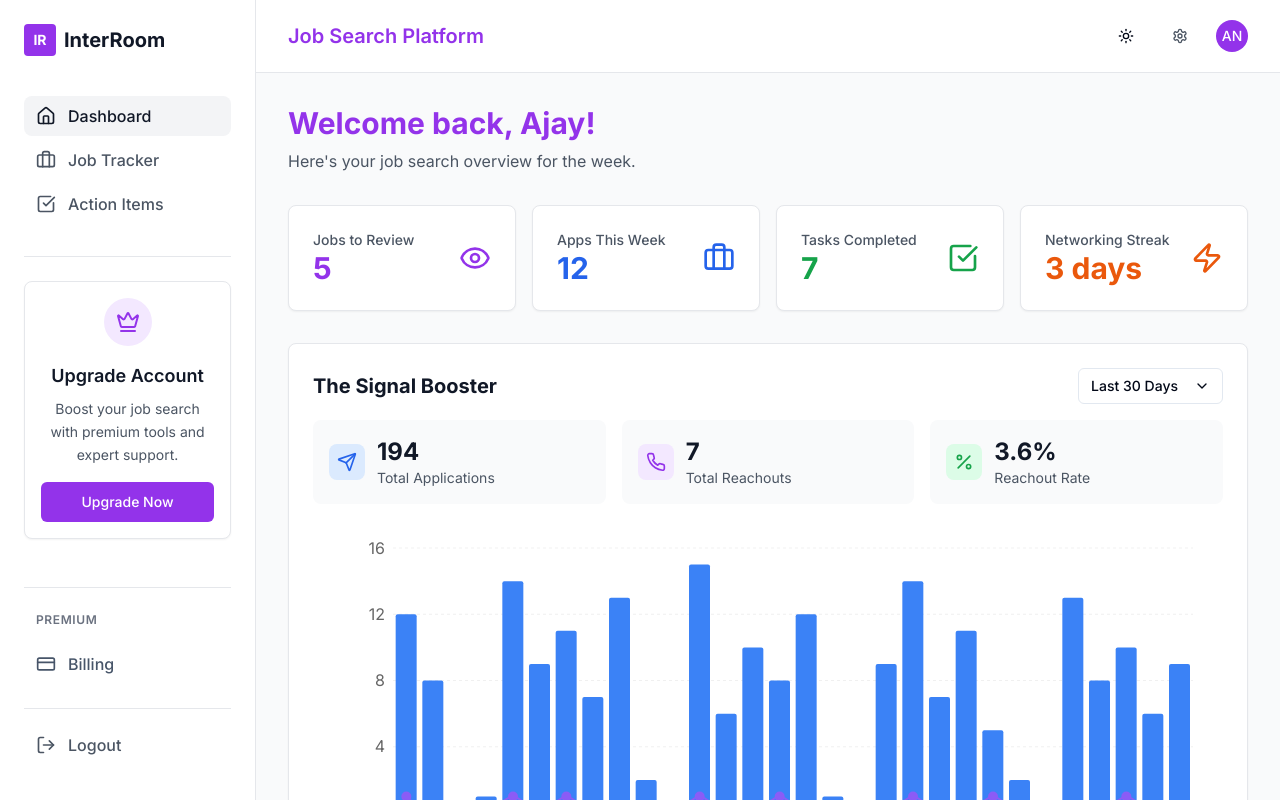
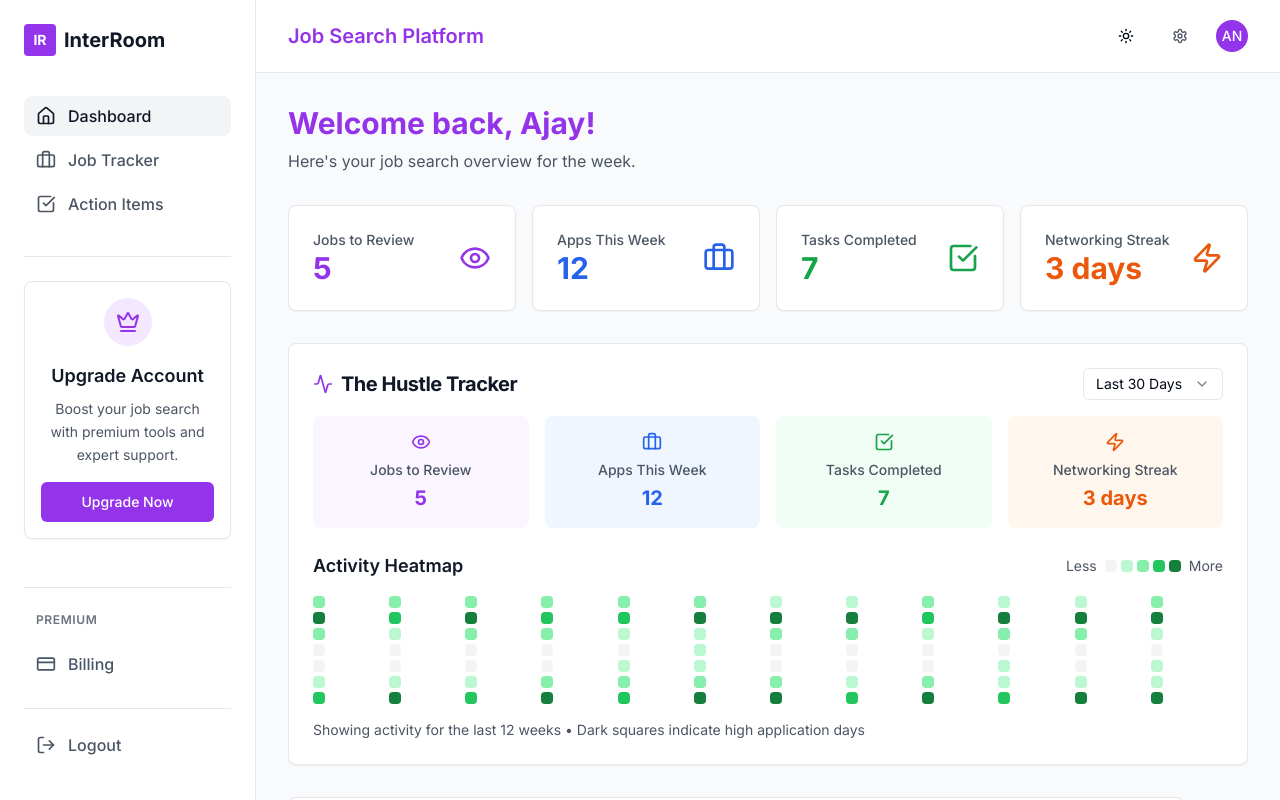
Before and after one commit to interroom-product/action-items, a Next.js app: page /dashboard in a window 1280 px wide. Shown: the top 800 px of the page. Built offline with nearby package versions, Linux system fonts and the light colour scheme.

Commit message:
revert to v8 version of job-search-platform
Co-authored-by: null <215475725+interroom-product@users.noreply.github.com>

```diff
--- a/app/dashboard/page.tsx
+++ b/app/dashboard/page.tsx
@@ -92,7 +92,9 @@ export default function DashboardPage() {
           </Card>
         </div>
 
-        <SignalBoosterCard />
+        <div className="max-w-6xl">
+          <SignalBoosterCard />
+        </div>
 
         <div className="max-w-4xl">
           <InterviewPipeline interviews={mockInterviews} />
--- a/components/signal-booster-card.tsx
+++ b/components/signal-booster-card.tsx
@@ -1,127 +1,195 @@
 "use client"
 
-import { Card, CardContent, CardHeader } from "@/components/ui/card"
-import { Button } from "@/components/ui/button"
-import { ChevronDown, Send, Phone, Percent } from "lucide-react"
-import { Bar, Line, XAxis, YAxis, CartesianGrid, Tooltip, ResponsiveContainer, ComposedChart } from "recharts"
+import { Card, CardContent, CardHeader, CardTitle } from "@/components/ui/card"
+import { Select, SelectContent, SelectItem, SelectTrigger, SelectValue } from "@/components/ui/select"
+import { Activity, Eye, Briefcase, CheckSquare, Zap } from "lucide-react"
+import { useState } from "react"
 
-const jobSearchData = [
-  { date: "Aug 1", applications: 12, reachouts: 1 },
-  { date: "Aug 2", applications: 8, reachouts: 0 },
-  { date: "Aug 3", applications: 0, reachouts: 0 },
-  { date: "Aug 4", applications: 1, reachouts: 0 },
-  { date: "Aug 5", applications: 14, reachouts: 1 },
-  { date: "Aug 6", applications: 9, reachouts: 0 },
-  { date: "Aug 7", applications: 11, reachouts: 1 },
-  { date: "Aug 8", applications: 7, reachouts: 0 },
-  { date: "Aug 9", applications: 13, reachouts: 0 },
-  { date: "Aug 10", applications: 2, reachouts: 0 },
-  { date: "Aug 11", applications: 0, reachouts: 0 },
-  { date: "Aug 12", applications: 15, reachouts: 1 },
-  { date: "Aug 13", applications: 6, reachouts: 0 },
-  { date: "Aug 14", applications: 10, reachouts: 0 },
-  { date: "Aug 15", applications: 8, reachouts: 1 },
-  { date: "Aug 16", applications: 12, reachouts: 0 },
-  { date: "Aug 17", applications: 1, reachouts: 0 },
-  { date: "Aug 18", applications: 0, reachouts: 0 },
-  { date: "Aug 19", applications: 9, reachouts: 0 },
-  { date: "Aug 20", applications: 14, reachouts: 1 },
-  { date: "Aug 21", applications: 7, reachouts: 0 },
-  { date: "Aug 22", applications: 11, reachouts: 0 },
-  { date: "Aug 23", applications: 5, reachouts: 1 },
-  { date: "Aug 24", applications: 2, reachouts: 0 },
-  { date: "Aug 25", applications: 0, reachouts: 0 },
-  { date: "Aug 26", applications: 13, reachouts: 0 },
-  { date: "Aug 27", applications: 8, reachouts: 0 },
-  { date: "Aug 28", applications: 10, reachouts: 1 },
-  { date: "Aug 29", applications: 6, reachouts: 0 },
-  { date: "Aug 30", applications: 9, reachouts: 0 },
-]
+// Generate activity data for the last 12 weeks (84 days)
+const generateActivityData = () => {
+  const data = []
+  const today = new Date()
 
-const CustomTooltip = ({ active, payload, label }: any) => {
-  if (active && payload && payload.length) {
-    return (
-      <div className="bg-gray-900 dark:bg-gray-800 text-white p-3 rounded-lg shadow-lg border border-gray-700">
-        <p className="font-medium">{label}</p>
-        <p className="text-blue-400">Applications: {payload[0]?.value || 0}</p>
-        <p className="text-purple-400">Reachouts: {payload[1]?.value || 0}</p>
-      </div>
-    )
+  for (let i = 83; i >= 0; i--) {
+    const date = new Date(today)
+    date.setDate(date.getDate() - i)
+
+    // Create realistic patterns: higher activity on weekdays, batch application days
+    const dayOfWeek = date.getDay()
+    const isWeekend = dayOfWeek === 0 || dayOfWeek === 6
+    const isBatchDay = dayOfWeek === 2 || dayOfWeek === 4 // Tuesday/Thursday batch days
+
+    let applications = 0
+    let reachouts = 0
+
+    if (!isWeekend) {
+      if (isBatchDay) {
+        applications = Math.floor(Math.random() * 8) + 5 // 5-12 applications on batch days
+        reachouts = Math.floor(Math.random() * 3) + 1 // 1-3 reachouts
+      } else {
+        applications = Math.floor(Math.random() * 4) + 1 // 1-4 applications on regular days
+        reachouts = Math.random() > 0.7 ? Math.floor(Math.random() * 2) + 1 : 0 // Occasional reachouts
+      }
+    } else {
+      // Weekend activity is minimal
+      applications = Math.random() > 0.8 ? 1 : 0
+      reachouts = 0
+    }
+
+    const totalActivity = applications + reachouts
+    let level = 0
+    if (totalActivity === 0) level = 0
+    else if (totalActivity <= 2) level = 1
+    else if (totalActivity <= 5) level = 2
+    else if (totalActivity <= 8) level = 3
+    else level = 4
+
+    data.push({
+      date: date.toISOString().split("T")[0],
+      applications,
+      reachouts,
+      level,
+      dayOfWeek,
+      month: date.getMonth(),
+      day: date.getDate(),
+    })
   }
-  return null
+
+  return data
 }
 
+const activityData = generateActivityData()
+
 export function SignalBoosterCard() {
+  const [hoveredDay, setHoveredDay] = useState<any>(null)
+
+  const metrics = [
+    { label: "Jobs to Review", value: "5", icon: Eye, color: "purple" },
+    { label: "Apps This Week", value: "12", icon: Briefcase, color: "blue" },
+    { label: "Tasks Completed", value: "7", icon: CheckSquare, color: "green" },
+    { label: "Networking Streak", value: "3 days", icon: Zap, color: "orange" },
+  ]
+
+  const getActivityColor = (level: number) => {
+    switch (level) {
+      case 0:
+        return "bg-gray-100 dark:bg-gray-800"
+      case 1:
+        return "bg-green-200 dark:bg-green-900"
+      case 2:
+        return "bg-green-300 dark:bg-green-700"
+      case 3:
+        return "bg-green-500 dark:bg-green-600"
+      case 4:
+        return "bg-green-700 dark:bg-green-500"
+      default:
+        return "bg-gray-100 dark:bg-gray-800"
+    }
+  }
+
+  const formatDate = (dateStr: string) => {
+    const date = new Date(dateStr)
+    return date.toLocaleDateString("en-US", { month: "short", day: "numeric" })
+  }
+
+  // Group data by weeks for display
+  const weeks = []
+  for (let i = 0; i < activityData.length; i += 7) {
+    weeks.push(activityData.slice(i, i + 7))
+  }
+
   return (
-    <Card className="bg-white dark:bg-gray-800 border-gray-200 dark:border-gray-700 shadow-sm">
-      <CardHeader className="pb-4">
-        <div className="flex items-center justify-between">
-          <h3 className="text-xl font-bold text-gray-900 dark:text-white">The Signal Booster</h3>
-          <Button variant="outline" size="sm" className="text-sm bg-transparent">
-            Last 30 Days
-            <ChevronDown className="ml-2 h-4 w-4" />
-          </Button>
+    <Card className="bg-white dark:bg-gray-800 border-gray-200 dark:border-gray-700">
+      <CardHeader className="flex flex-row items-center justify-between space-y-0 pb-4">
+        <CardTitle className="text-xl font-bold text-gray-900 dark:text-white flex items-center gap-2">
+          <Activity className="h-5 w-5 text-purple-600 dark:text-purple-400" />
+          The Hustle Tracker
+        </CardTitle>
+        <Select defaultValue="30days">
+          <SelectTrigger className="w-[140px] h-8">
+            <SelectValue />
+          </SelectTrigger>
+          <SelectContent>
+            <SelectItem value="7days">Last 7 Days</SelectItem>
+            <SelectItem value="30days">Last 30 Days</SelectItem>
+            <SelectItem value="90days">Last 90 Days</SelectItem>
+          </SelectContent>
+        </Select>
+      </CardHeader>
+      <CardContent className="space-y-6">
+        <div className="grid grid-cols-2 lg:grid-cols-4 gap-4">
+          {metrics.map((metric, index) => {
+            const Icon = metric.icon
+            const colorClasses = {
+              purple: "bg-purple-50 dark:bg-purple-900/20 text-purple-600 dark:text-purple-400",
+              blue: "bg-blue-50 dark:bg-blue-900/20 text-blue-600 dark:text-blue-400",
+              green: "bg-green-50 dark:bg-green-900/20 text-green-600 dark:text-green-400",
+              orange: "bg-orange-50 dark:bg-orange-900/20 text-orange-600 dark:text-orange-400",
+            }
+
+            return (
+              <div
+                key={index}
+                className={`text-center p-4 rounded-lg ${colorClasses[metric.color as keyof typeof colorClasses].split(" ").slice(0, 2).join(" ")}`}
+              >
+                <div className="flex items-center justify-center mb-2">
+                  <Icon
+                    className={`h-5 w-5 ${colorClasses[metric.color as keyof typeof colorClasses].split(" ").slice(2).join(" ")}`}
+                  />
+                </div>
+                <p className="text-sm font-medium text-gray-600 dark:text-gray-400 mb-1">{metric.label}</p>
+                <p
+                  className={`text-xl font-bold ${colorClasses[metric.color as keyof typeof colorClasses].split(" ").slice(2).join(" ")}`}
+                >
+                  {metric.value}
+                </p>
+              </div>
+            )
+          })}
         </div>
-      </CardHeader>
 
-      <CardContent className="space-y-6">
-        {/* KPI Summary Row */}
-        <div className="grid grid-cols-1 sm:grid-cols-3 gap-4">
-          <div className="flex items-center space-x-3 p-4 bg-gray-50 dark:bg-gray-700 rounded-lg">
-            <div className="p-2 bg-blue-100 dark:bg-blue-900 rounded-lg">
-              <Send className="h-5 w-5 text-blue-600 dark:text-blue-400" />
-            </div>
-            <div>
-              <p className="text-2xl font-bold text-gray-900 dark:text-white">194</p>
-              <p className="text-sm text-gray-600 dark:text-gray-400">Total Applications</p>
+        <div className="space-y-4">
+          <div className="flex items-center justify-between">
+            <h3 className="text-lg font-semibold text-gray-900 dark:text-white">Activity Heatmap</h3>
+            <div className="flex items-center gap-2 text-sm text-gray-600 dark:text-gray-400">
+              <span>Less</span>
+              <div className="flex gap-1">
+                {[0, 1, 2, 3, 4].map((level) => (
+                  <div key={level} className={`w-3 h-3 rounded-sm ${getActivityColor(level)}`} />
+                ))}
+              </div>
+              <span>More</span>
             </div>
           </div>
 
-          <div className="flex items-center space-x-3 p-4 bg-gray-50 dark:bg-gray-700 rounded-lg">
-            <div className="p-2 bg-purple-100 dark:bg-purple-900 rounded-lg">
-              <Phone className="h-5 w-5 text-purple-600 dark:text-purple-400" />
+          <div className="relative">
+            <div className="grid grid-cols-12 gap-1 text-xs">
+              {weeks.map((week, weekIndex) => (
+                <div key={weekIndex} className="space-y-1">
+                  {week.map((day, dayIndex) => (
+                    <div
+                      key={day.date}
+                      className={`w-3 h-3 rounded-sm cursor-pointer transition-all hover:ring-2 hover:ring-blue-400 ${getActivityColor(day.level)}`}
+                      onMouseEnter={() => setHoveredDay(day)}
+                      onMouseLeave={() => setHoveredDay(null)}
+                    />
+                  ))}
+                </div>
+              ))}
             </div>
-            <div>
-              <p className="text-2xl font-bold text-gray-900 dark:text-white">7</p>
-              <p className="text-sm text-gray-600 dark:text-gray-400">Total Reachouts</p>
-            </div>
+
+            {/* Hover tooltip */}
+            {hoveredDay && (
+              <div className="absolute bottom-full left-1/2 transform -translate-x-1/2 mb-2 px-3 py-2 bg-gray-900 dark:bg-gray-100 text-white dark:text-gray-900 text-sm rounded-lg shadow-lg whitespace-nowrap z-10">
+                {formatDate(hoveredDay.date)}: {hoveredDay.applications} applications, {hoveredDay.reachouts} reachouts
+                <div className="absolute top-full left-1/2 transform -translate-x-1/2 border-4 border-transparent border-t-gray-900 dark:border-t-gray-100" />
+              </div>
+            )}
           </div>
 
-          <div className="flex items-center space-x-3 p-4 bg-gray-50 dark:bg-gray-700 rounded-lg">
-            <div className="p-2 bg-green-100 dark:bg-green-900 rounded-lg">
-              <Percent className="h-5 w-5 text-green-600 dark:text-green-400" />
-            </div>
-            <div>
-              <p className="text-2xl font-bold text-gray-900 dark:text-white">3.6%</p>
-              <p className="text-sm text-gray-600 dark:text-gray-400">Reachout Rate</p>
-            </div>
+          <div className="text-sm text-gray-600 dark:text-gray-400">
+            <p>Showing activity for the last 12 weeks • Dark squares indicate high application days</p>
           </div>
-        </div>
-
-        {/* Chart Area */}
-        <div className="h-80">
-          <ResponsiveContainer width="100%" height="100%">
-            <ComposedChart data={jobSearchData} margin={{ top: 20, right: 30, left: 20, bottom: 5 }}>
-              <CartesianGrid strokeDasharray="3 3" vertical={false} className="opacity-30" />
-              <XAxis
-                dataKey="date"
-                axisLine={false}
-                tickLine={false}
-                className="text-sm text-gray-600 dark:text-gray-400"
-              />
-              <YAxis axisLine={false} tickLine={false} className="text-sm text-gray-600 dark:text-gray-400" />
-              <Tooltip content={<CustomTooltip />} />
-              <Bar dataKey="applications" fill="#3b82f6" radius={[2, 2, 0, 0]} name="Applications Sent" />
-              <Line
-                type="monotone"
-                dataKey="reachouts"
-                stroke="#8b5cf6"
-                strokeWidth={2}
-                dot={{ fill: "#8b5cf6", strokeWidth: 2, r: 4 }}
-                name="Reachouts Received"
-              />
-            </ComposedChart>
-          </ResponsiveContainer>
         </div>
       </CardContent>
     </Card>
--- a/package.json
+++ b/package.json
@@ -54,7 +54,7 @@
     "react-dom": "^19",
     "react-hook-form": "^7.54.1",
     "react-resizable-panels": "^2.1.7",
-    "recharts": "latest",
+    "recharts": "2.15.0",
     "sonner": "^1.7.1",
     "tailwind-merge": "^2.5.5",
     "tailwindcss-animate": "^1.0.7",
```
Also changed, not shown: 1 other file (tests, documents, lock files or other folders).
